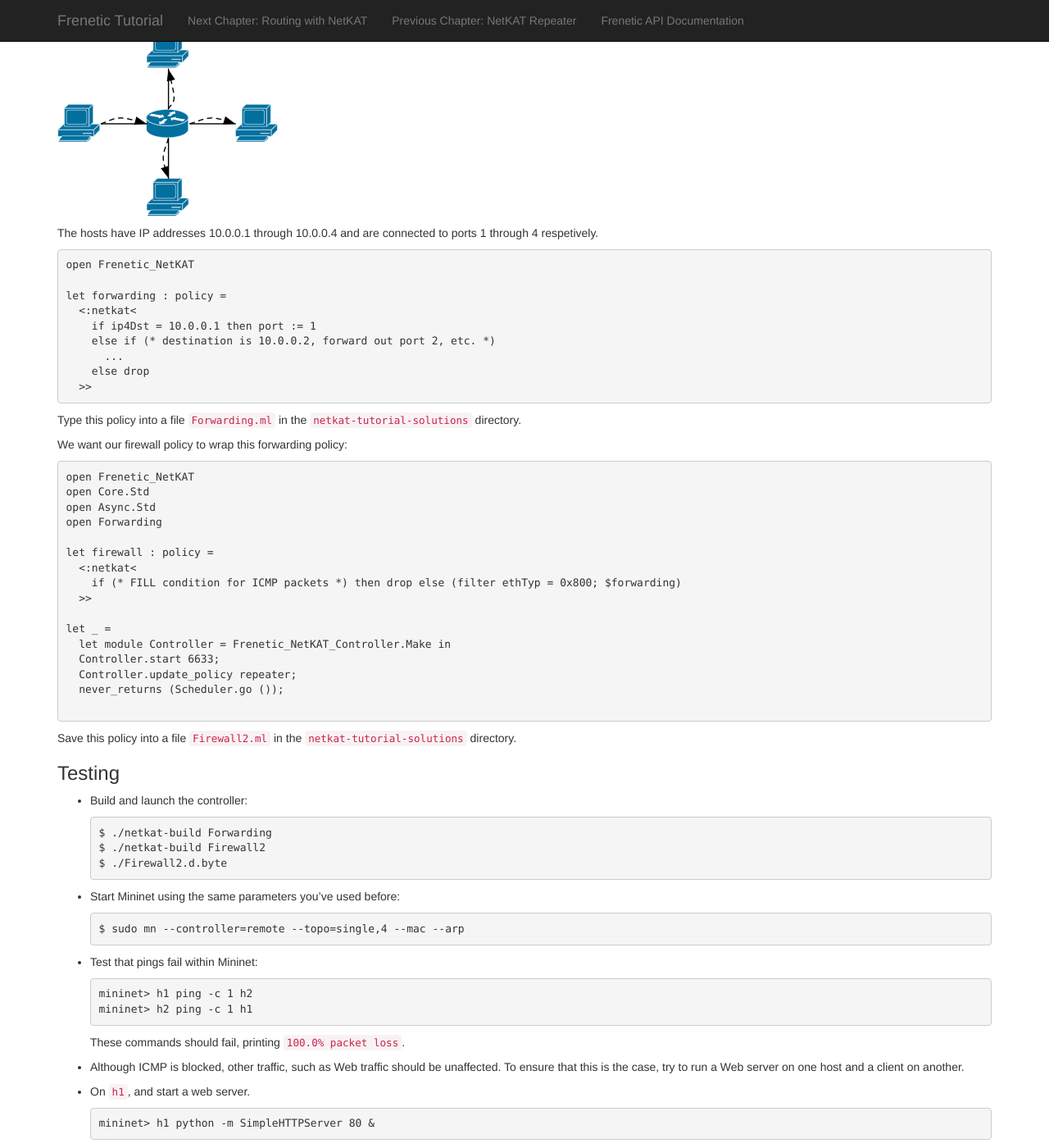
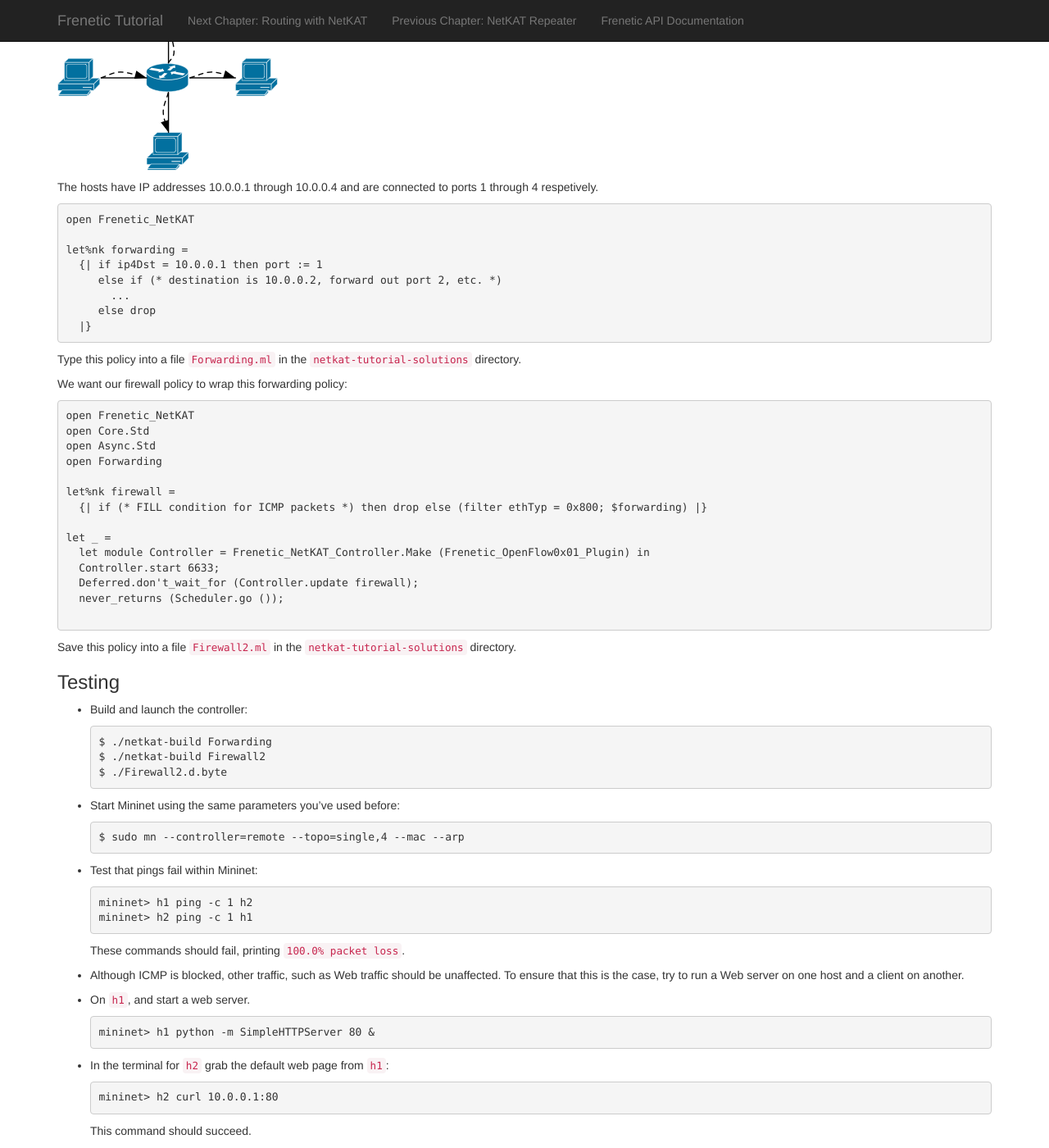
Before and after one commit to frenetic-lang/tutorials, a Jekyll site: the page built from NetKATFirewall/index.md, in a window 1280 px wide and 1400 px high, scrolled down 1754 px. Shown: the whole window at 82% size. Built offline with Jekyll 4.4.1, drawn with Linux system fonts in a browser that asks for light colours; nearby versions of some CDN libraries; some of the changed text lies outside the part shown.

Commit message:
Update netkat tutorial chapters to ppx syntax

```diff
--- a/NetKATFirewall/index.md
+++ b/NetKATFirewall/index.md
@@ -21,15 +21,13 @@ open Core.Std
 open Async.Std
 open Repeater
 
-let firewall : policy =
-  <:netkat<
-    if ipProto = 0x01 and ethTyp = 0x800 then drop else $repeater
-  >>
+let%nk firewall =
+  {| if ipProto = 0x01 and ethTyp = 0x800 then drop else $repeater |}
 
 let _ =
-  let module Controller = Frenetic_NetKAT_Controller.Make in
+  let module Controller = Frenetic_NetKAT_Controller.Make (Frenetic_OpenFlow0x01_Plugin) in
   Controller.start 6633;
-  Controller.update_policy firewall;
+  Deferred.don't_wait_for (Controller.update firewall);
   never_returns (Scheduler.go ());
 
 ~~~
@@ -57,20 +55,19 @@ open Core.Std
 open Async.Std
 
 (* a simple repeater *)
-let repeater : policy =
-  <:netkat<
-    if port = 1 then port := 2 + port := 3 + port := 4
-    else if port = 2 then port := 1 + port := 3 + port := 4
-    else if port = 3 then port := 1 + port := 2 + port := 4
-    else if port = 4 then port := 1 + port := 2 + port := 3
-    else drop
-  >>
+let%nk repeater =
+  {| if port = 1 then port := 2 + port := 3 + port := 4
+     else if port = 2 then port := 1 + port := 3 + port := 4
+     else if port = 3 then port := 1 + port := 2 + port := 4
+     else if port = 4 then port := 1 + port := 2 + port := 3
+     else drop
+  |}
 
 (* Comment out this part
 let _ =
-  let module Controller = Frenetic_NetKAT_Controller.Make in
+  let module Controller = Frenetic_NetKAT_Controller.Make (Frenetic_OpenFlow0x01_Plugin) in
   Controller.start 6633;
-  Controller.update_policy repeater;
+  Deferred.don't_wait_for (Controller.update repeater);
   never_returns (Scheduler.go ());
 *)
 ~~~
@@ -130,13 +127,12 @@ connected to ports 1 through 4 respetively.
 ~~~
 open Frenetic_NetKAT
 
-let forwarding : policy =
-  <:netkat<
-    if ip4Dst = 10.0.0.1 then port := 1
-    else if (* destination is 10.0.0.2, forward out port 2, etc. *)
-      ...
-    else drop
-  >>
+let%nk forwarding =
+  {| if ip4Dst = 10.0.0.1 then port := 1
+     else if (* destination is 10.0.0.2, forward out port 2, etc. *)
+       ...
+     else drop
+  |}
 ~~~
 
 Type this policy into a file `Forwarding.ml` in the
@@ -150,15 +146,13 @@ open Core.Std
 open Async.Std
 open Forwarding
 
-let firewall : policy =
-  <:netkat<
-    if (* FILL condition for ICMP packets *) then drop else (filter ethTyp = 0x800; $forwarding)
-  >>
+let%nk firewall =
+  {| if (* FILL condition for ICMP packets *) then drop else (filter ethTyp = 0x800; $forwarding) |}
 
 let _ =
-  let module Controller = Frenetic_NetKAT_Controller.Make in
+  let module Controller = Frenetic_NetKAT_Controller.Make (Frenetic_OpenFlow0x01_Plugin) in
   Controller.start 6633;
-  Controller.update_policy repeater;
+  Deferred.don't_wait_for (Controller.update firewall);
   never_returns (Scheduler.go ());
 
 ~~~
@@ -215,14 +209,14 @@ Save this policy into a file `Firewall2.ml` in the
 Now that basic connectivity works, let's extend the example further to
 enforce a more interesting access control policy:
 
-|--------------+----------+-----------+----------+----------|
+|--------------|----------|-----------|----------|----------|
 |              | 10.0.0.1 | 10.0.0.2  | 10.0.0.3 | 10.0.0.4 |
 |:------------:|:--------:|:---------:|:--------:|:--------:|
 | **10.0.0.1** | DENY     | HTTP      | DENY     | DENY     |
 | **10.0.0.2** | HTTP     | DENY      | DENY     | DENY     |
 | **10.0.0.3** | DENY     | DENY      | DENY     | ICMP     |
 | **10.0.0.4** | DENY     | DENY      | ICMP     | DENY     |
-|--------------+----------+-----------+----------+----------|
+|--------------|----------|-----------|----------|----------|
 
 Each cell in this table has a list of allowed protocols for
 communication between the source host in each row and destination host
@@ -239,11 +233,11 @@ open Async.Std
 open Forwarding
 
 let firewall : policy =
-  <:netkat<
-   if (ip4Src = 10.0.0.1 and ip4Dst = 10.0.0.2 and ipProto = 6 and tcpSrcPort = 80 or
+  {| if (ip4Src = 10.0.0.1 and ip4Dst = 10.0.0.2 and ipProto = 6 and tcpSrcPort = 80 or
           ip4Src = 10.0.0.2 and ip4Dst = 10.0.0.1 and ipProto = 6 and tcpDstPort = 80)
-   then $forwarding
-   else drop
+     then $forwarding
+     else drop
+  |}
 ~~~
 
 Then you should modify the firewall to only allow ICMP traffic between
```
Also changed, not shown: NetKATRepeater/index.md (+24 -19 lines), NetKATRouting/index.md (+12 -11 lines).
